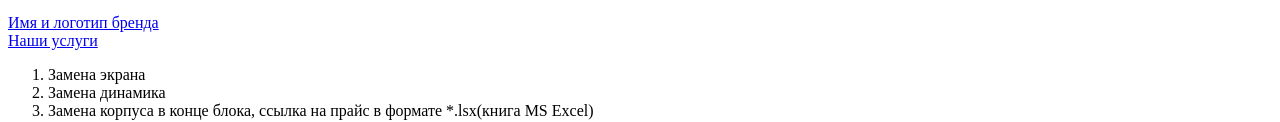
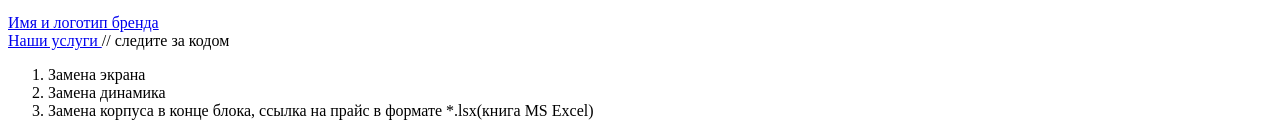
Before and after one commit to AdukarIT/StreltsovaAS, a plain HTML site: page Task_3/Task_1/index.html in a window 1280 px wide. Shown: the part 184-306 px from the top of the page. Drawn offline with Linux system fonts and the light colour scheme.

Commit message:
Update index.html

```diff
--- a/Task_3/Task_1/index.html
+++ b/Task_3/Task_1/index.html
@@ -23,7 +23,7 @@
 				<div><a href="site/name.html">Имя и логотип бренда</a>
 				</div>
 				<div><a href="site/usl.html">Наши услуги
-					</a>
+					</a> // следите за кодом
 				</div>
 				<ol>
 					<li>Замена экрана</li>
```
